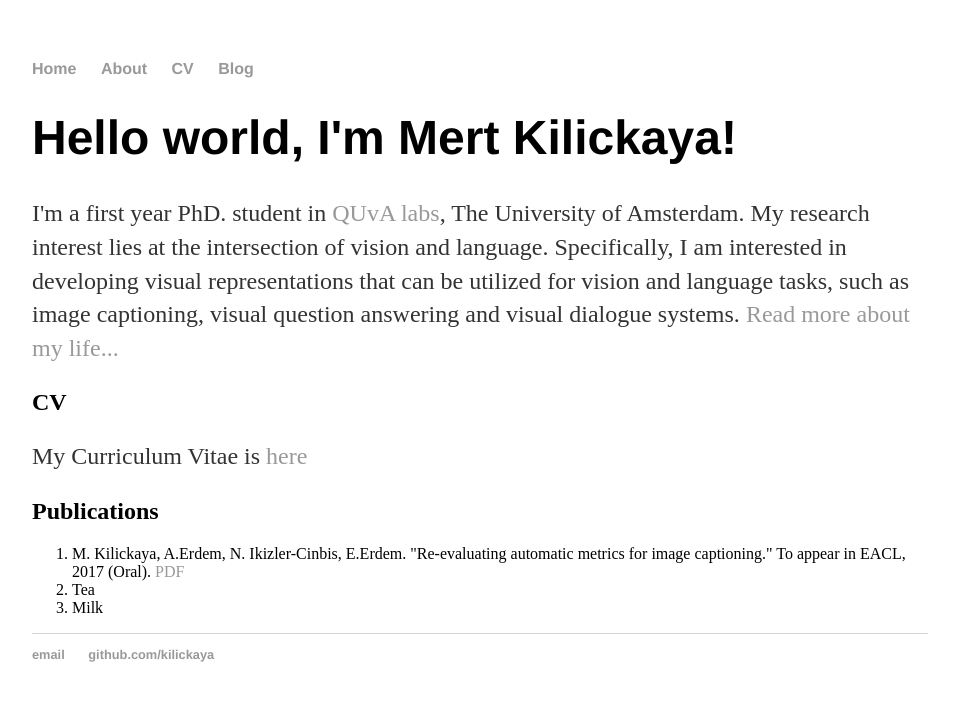
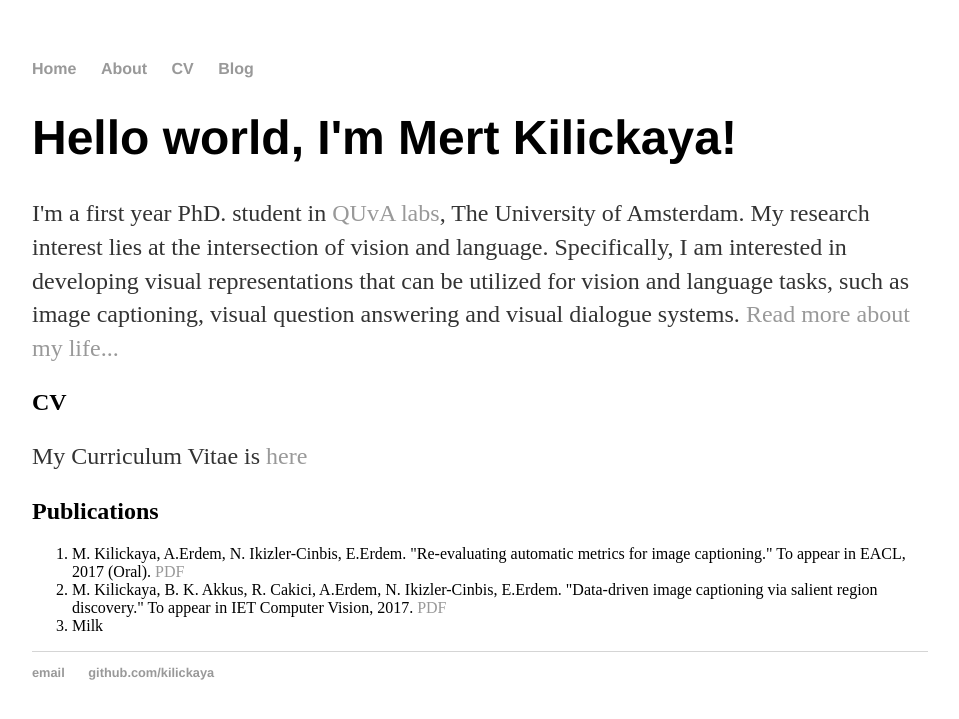
Before and after one commit to kilickaya/kilickaya.github.io, a Jekyll site: the page built from index.html, in a window 1280 px wide. Shown: the top 719 px of the page, without its empty margins (160-1119 px from the left). Built offline with Jekyll 4.4.1, drawn with Linux system fonts in a browser that asks for light colours.

Commit message:
Update index.html

```diff
--- a/index.html
+++ b/index.html
@@ -14,7 +14,7 @@ title: Mert Kilickaya, MSc.
 
 	<ol>
 	  <li>M. Kilickaya, A.Erdem, N. Ikizler-Cinbis, E.Erdem. "Re-evaluating automatic metrics for image captioning."  To appear in EACL, 2017 (Oral). <a href="https://arxiv.org/pdf/1612.07600"> PDF</a></li>
-	  <li>Tea</li>
+	  <li>M. Kilickaya, B. K. Akkus, R. Cakici, A.Erdem, N. Ikizler-Cinbis, E.Erdem. "Data-driven image captioning via salient region discovery."  To appear in IET Computer Vision, 2017. <a href="http://digital-library.theiet.org/docserver/fulltext/10.1049/iet-cvi.2016.0286/IET-CVI.2016.0286.pdf?expires=1489842255&id=id&accname=357182&checksum=07393BF24F22E367C24DB6178A9B97BA"> PDF</a></li>
 	  <li>Milk</li>
 	</ol>
 
```
